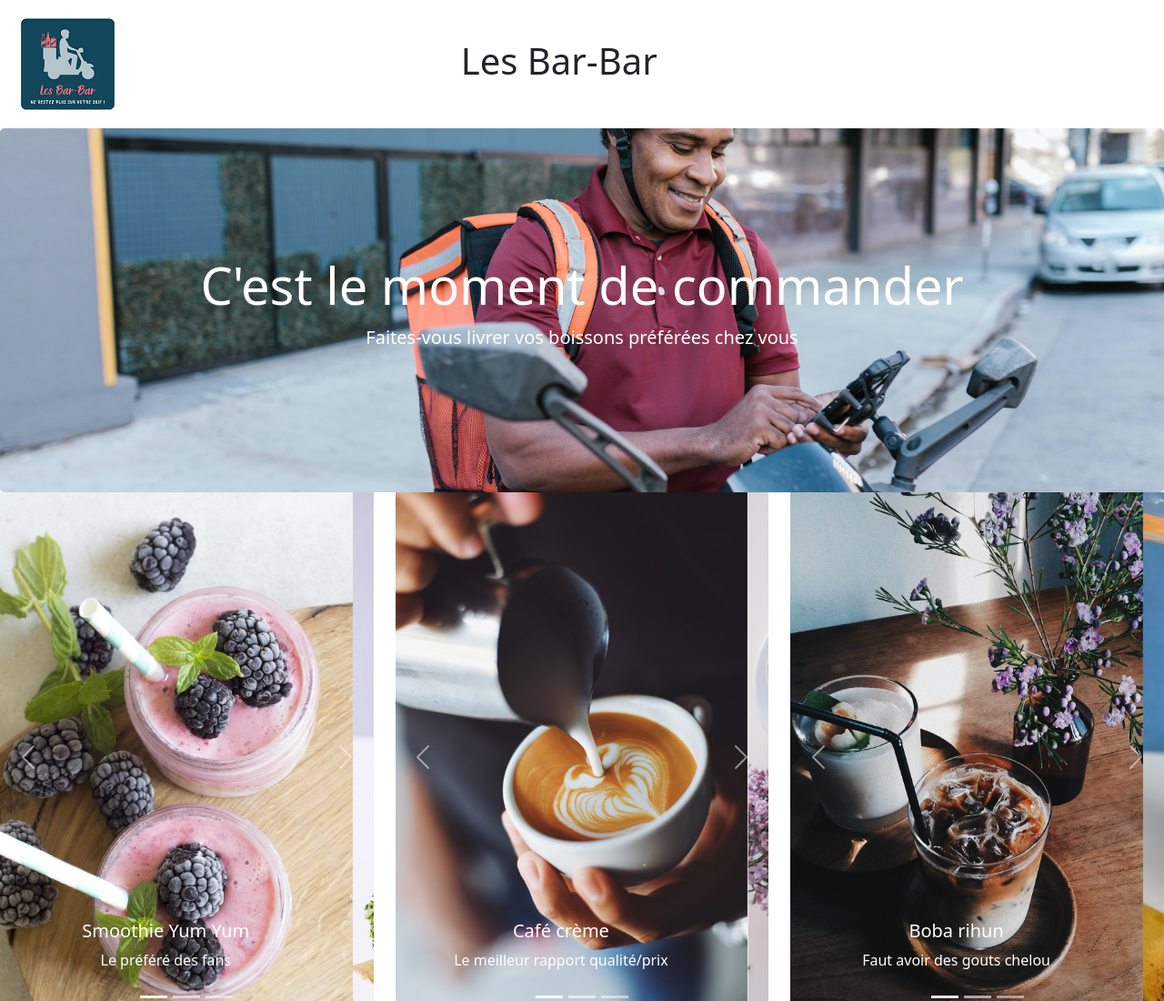
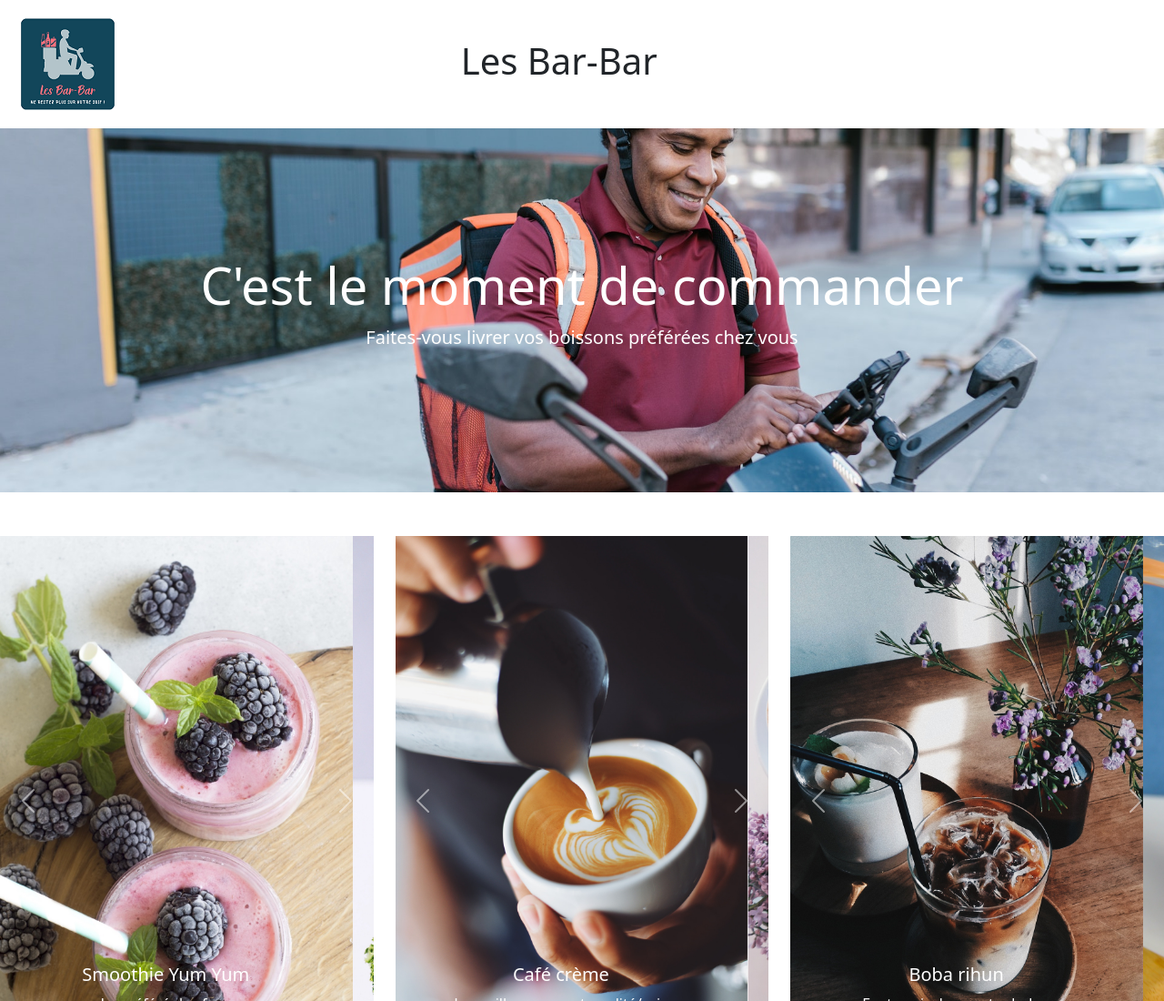
Before and after one commit to Yasslim/landing-page, a plain HTML site: page index.html in a window 1280 px wide. Shown: the top 1100 px of the page at 91% size. Drawn offline with nearby package versions, Linux system fonts and the light colour scheme.

Commit message:
Jumbotron espacementbottom

```diff
--- a/index.html
+++ b/index.html
@@ -76,7 +76,7 @@
   <main>
 
     <!-- Jumbotron / Michelle-->
-    <div class=" text-center bg-image rounded-3" style="
+    <div class=" text-center bg-image mb-5 mask" style="
       background-image: url('images/pexels-rodnae-productions-7362949.jpg');
       background-position: center;
       background-repeat: no-repeat;
```
